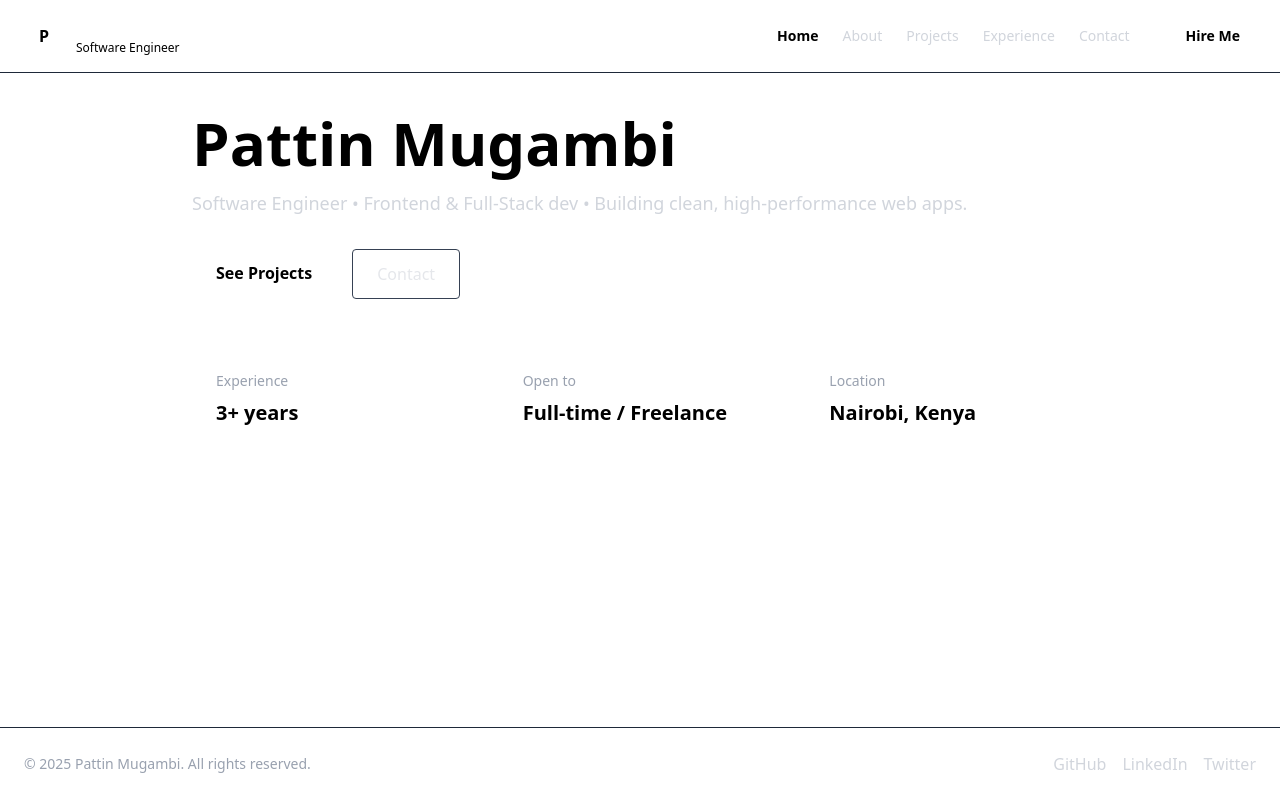
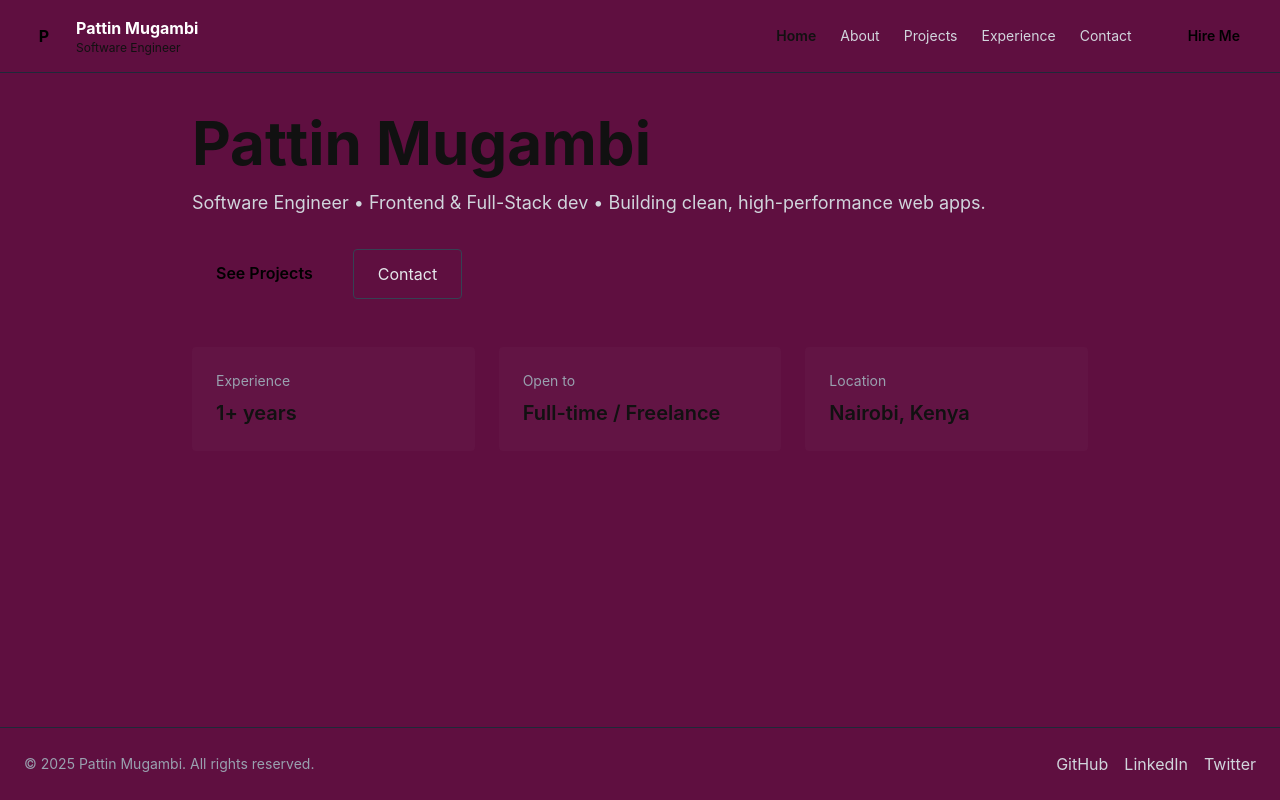
Before and after one commit to Ranking-254/Portfolio-, a React (Vite) app: page / in a window 1280 px wide. Built offline with nearby package versions, Linux system fonts and the light colour scheme.

Commit message:
fixed color

```diff
--- a/src/index.css
+++ b/src/index.css
@@ -1,3 +1,10 @@
+
 @import "tailwindcss";
 
+@theme {
+  --color-background: #5f0f40;
+  --color-textPrimary: #111111;
+  --font-inter: "Inter", "sans-serif";
+}
+
 @import url('https://fonts.googleapis.com/css2?family=Inter:wght@300;400;500;600;700&display=swap');
--- a/src/pages/Home.jsx
+++ b/src/pages/Home.jsx
@@ -17,7 +17,7 @@ export default function Home() {
                 <div className="mt-12 grid grid-cols-1 md:grid-cols-3 gap-6">
                     <div className="p-6 bg-[rgba(255,255,255,0.02)] rounded">
                         <div className="text-sm text-gray-400">Experience</div>
-                        <div className="text-xl font-semibold mt-2">3+ years</div>
+                        <div className="text-xl font-semibold mt-2">1+ years</div>
                     </div>
                     <div className="p-6 bg-[rgba(255,255,255,0.02)] rounded">
                         <div className="text-sm text-gray-400">Open to</div>
--- a/tailwind.config.js
+++ b/tailwind.config.js
@@ -3,7 +3,7 @@ export default {
   theme: {
     extend: {
       colors: {
-    background: "rgba(233, 17, 17, 0.15)",
+    background: "rgba(48, 35, 233, 0)",
     textPrimary: "#111111",
       },
       fontFamily: {
```
